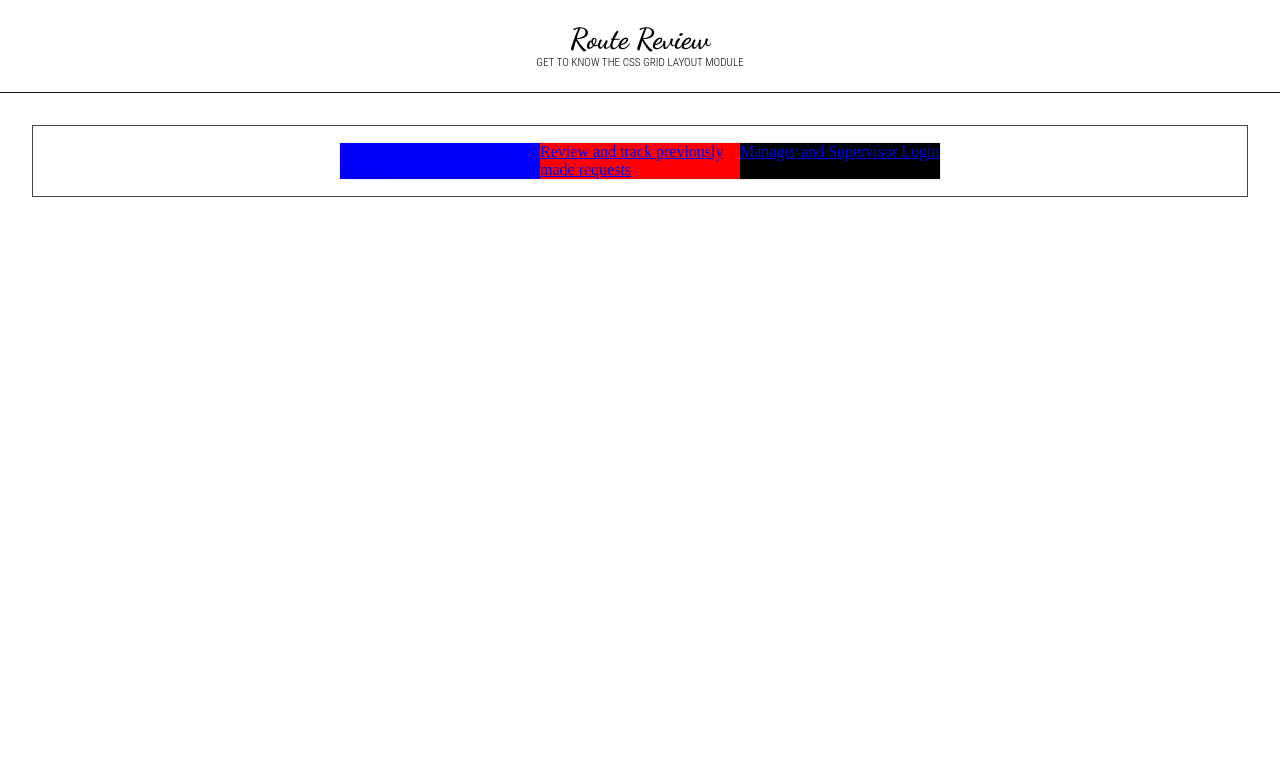
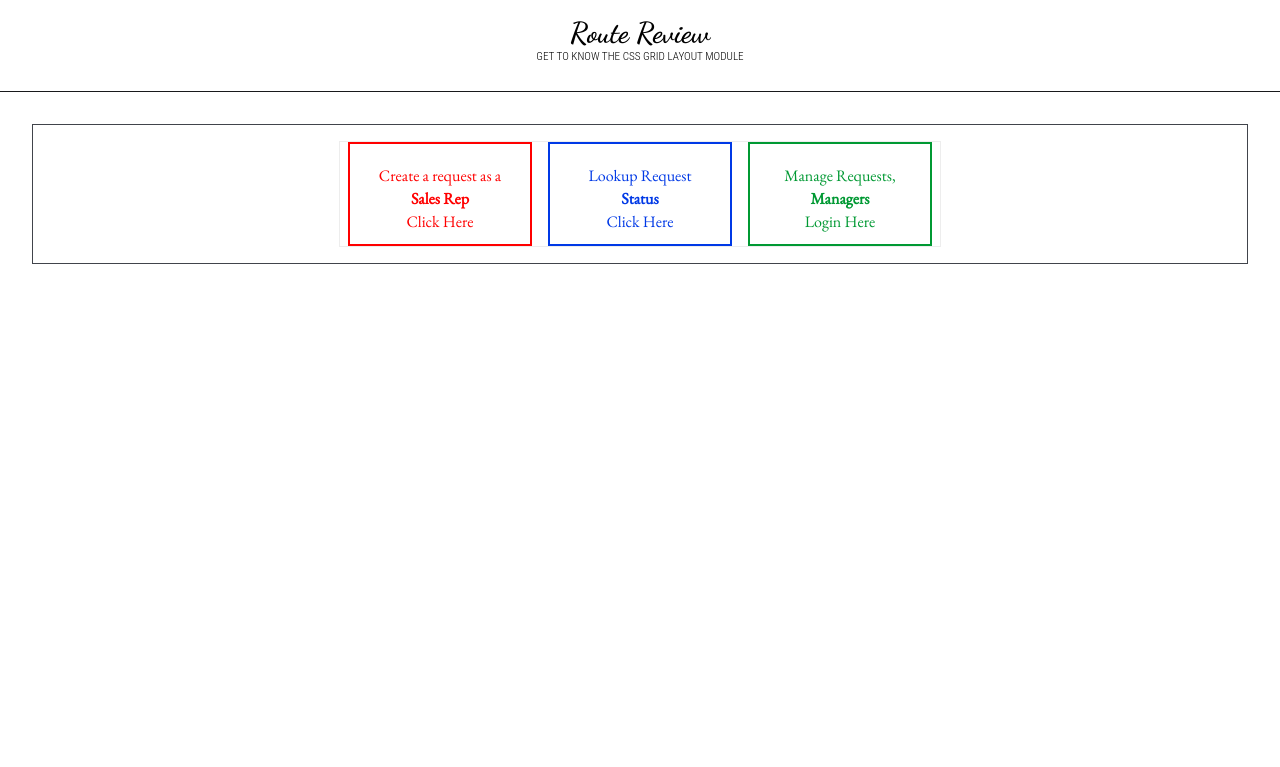
Before and after one commit to a-strauty/SRrequest, a CodeIgniter app: page /database/ in a window 1280 px wide. Shown: the top 767 px of the page. Run offline with CodeIgniter, Linux system fonts and the light colour scheme.

Commit message:
Restyled the Homepage. Reclassified the containing objects the anchors to be buttons.

```diff
--- a/application/views/home.php
+++ b/application/views/home.php
@@ -1,11 +1,11 @@
-<div class="box nav_button" id="nav_lookup">
-   <?php echo anchor('sr', 'Lookup route and Create a request'); ?>
+<div class="grid-item">
+   <?php echo anchor('sr', 'Create a request as a<h2>Sales Rep</h2>Click Here', 'class="nav-button" id="nav-review"'); ?>
 </div>
 
-<div class="box nav_button" id="nav_review">
-   <?php echo anchor('review', 'Review and track previously made requests'); ?>
+<div class="grid-item">
+   <?php echo anchor('review', 'Lookup Request <h2>Status</h2>Click Here', 'class="nav-button" id="nav-lookup"'); ?>
 </div>
 
-<div class="box nav_button" id="nav_login">
-   <?php echo anchor('auth', 'Manager and Supervisor Login'); ?>
+<div class="grid-item">
+   <?php echo anchor('auth', 'Manage Requests, <h2>Managers</h2>Login Here', 'class="nav-button" id="nav-login"'); ?>
 </div>
--- a/assets/css/style-grid.css
+++ b/assets/css/style-grid.css
@@ -1,27 +1,3 @@
-.the-grid {
-  display: grid;
-  width: 600px;
-  border: 1px solid #ededed;
-  margin: 0 auto;
-  grid-template-columns: 200px 200px 200px;
-}
-
-#nav_review{
-  background-color: red;
-}
-
-#nav_lookup{
-  background-color: blue;
-}
-
-#nav_login{
-  background-color: black;
-}
-
-body {
-    margin: 0;
-}
-
 .main-area {
     margin: 2em;
     padding: 1em;
@@ -50,3 +26,57 @@ body {
     text-transform: uppercase;
     font-weight: 100;
 }
+
+body {
+    margin: 0;
+    font-family: 'EB Garamond', serif;
+    font-size: 1em;
+    line-height: 23px;
+}
+
+.the-grid {
+  display: grid;
+  width: 600px;
+  border: 1px solid #ededed;
+  margin: 0 auto;
+  grid-template-columns: 200px 200px 200px;
+}
+
+.grid-item {
+  display: flex;
+  align-items: center;
+  justify-content: center;
+}
+
+.nav-button h2 {
+  font-size: 1em;
+  margin: 0;
+}
+
+.nav-button {
+  width: 160px;
+  height: 60px;
+  padding: 20px 10px;
+  text-align: center;
+  text-decoration: none;
+  display: inline-block;
+  font-size: 1em;
+  cursor: pointer;
+  border: 2px solid green;
+  color: inherit;
+}
+
+#nav-review {
+  border: 2px solid #ff0000;
+  color: #ff0000;
+}
+
+#nav-lookup {
+  border: 2px solid #0039e6;
+  color: #0039e6;
+}
+
+#nav-login {
+  border: 2px solid #009933;
+  color: #009933;
+}
```
